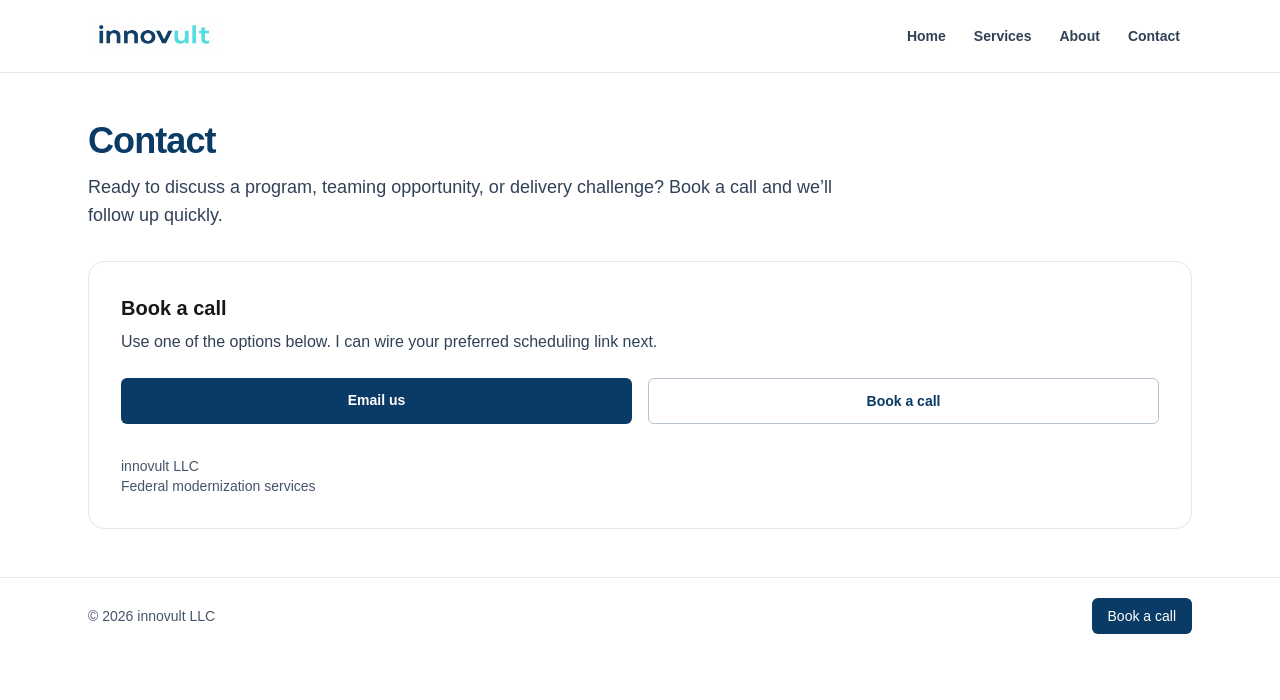
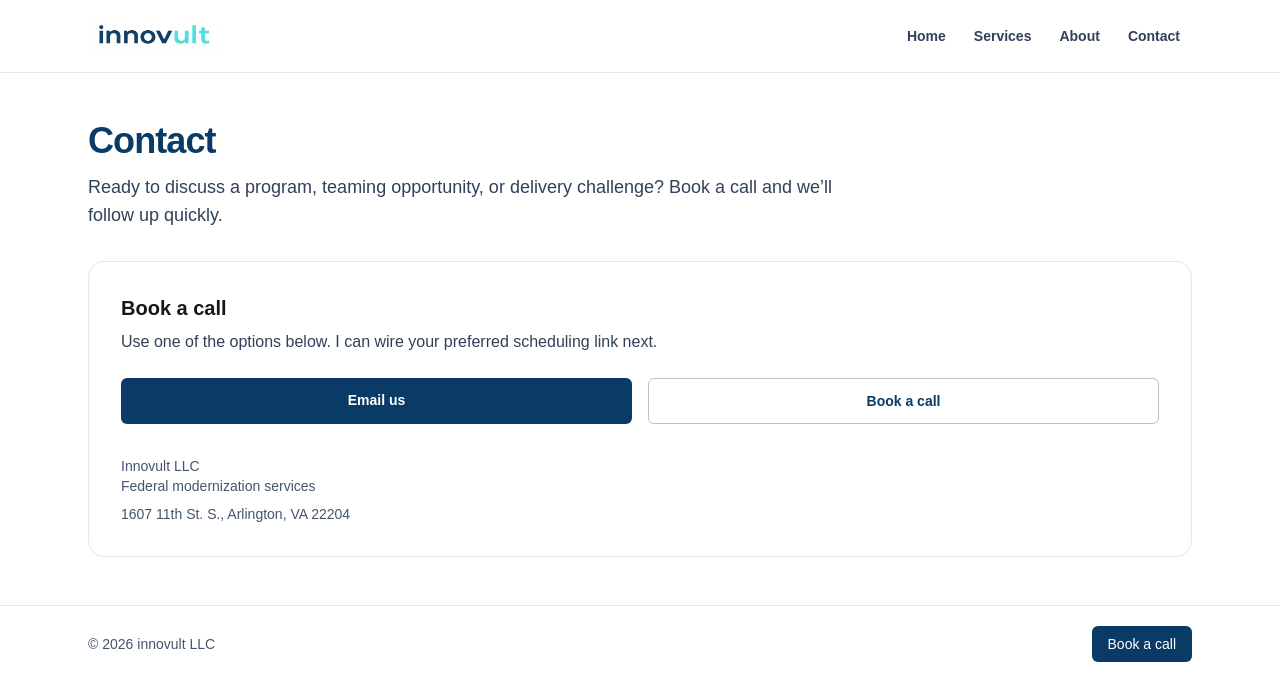
Before and after one commit to jtimbers3/innovult-site, a Next.js app in the folder innovult-site/: page /contact in a window 1280 px wide. Shown: the top 700 px of the page. Built offline with nearby package versions, Linux system fonts and the light colour scheme.

Commit message:
Update contact email and add Arlington address

```diff
--- a/innovult-site/src/app/contact/page.tsx
+++ b/innovult-site/src/app/contact/page.tsx
@@ -14,7 +14,7 @@ export default function ContactPage() {
 
         <div className="mt-6 grid gap-4 sm:grid-cols-2">
           <a
-            href="mailto:hello@innovult.com?subject=Book%20a%20call"
+            href="mailto:jtimbers@innovult.com?subject=Book%20a%20call"
             className="rounded-md bg-[#0A3A66] px-5 py-3 text-center text-sm font-semibold text-white hover:bg-[#072A4A]"
           >
             Email us
@@ -28,8 +28,9 @@ export default function ContactPage() {
         </div>
 
         <div className="mt-8 text-sm text-slate-600">
-          <p>innovult LLC</p>
+          <p>Innovult LLC</p>
           <p>Federal modernization services</p>
+          <p className="mt-2">1607 11th St. S., Arlington, VA 22204</p>
         </div>
       </section>
     </div>
```
